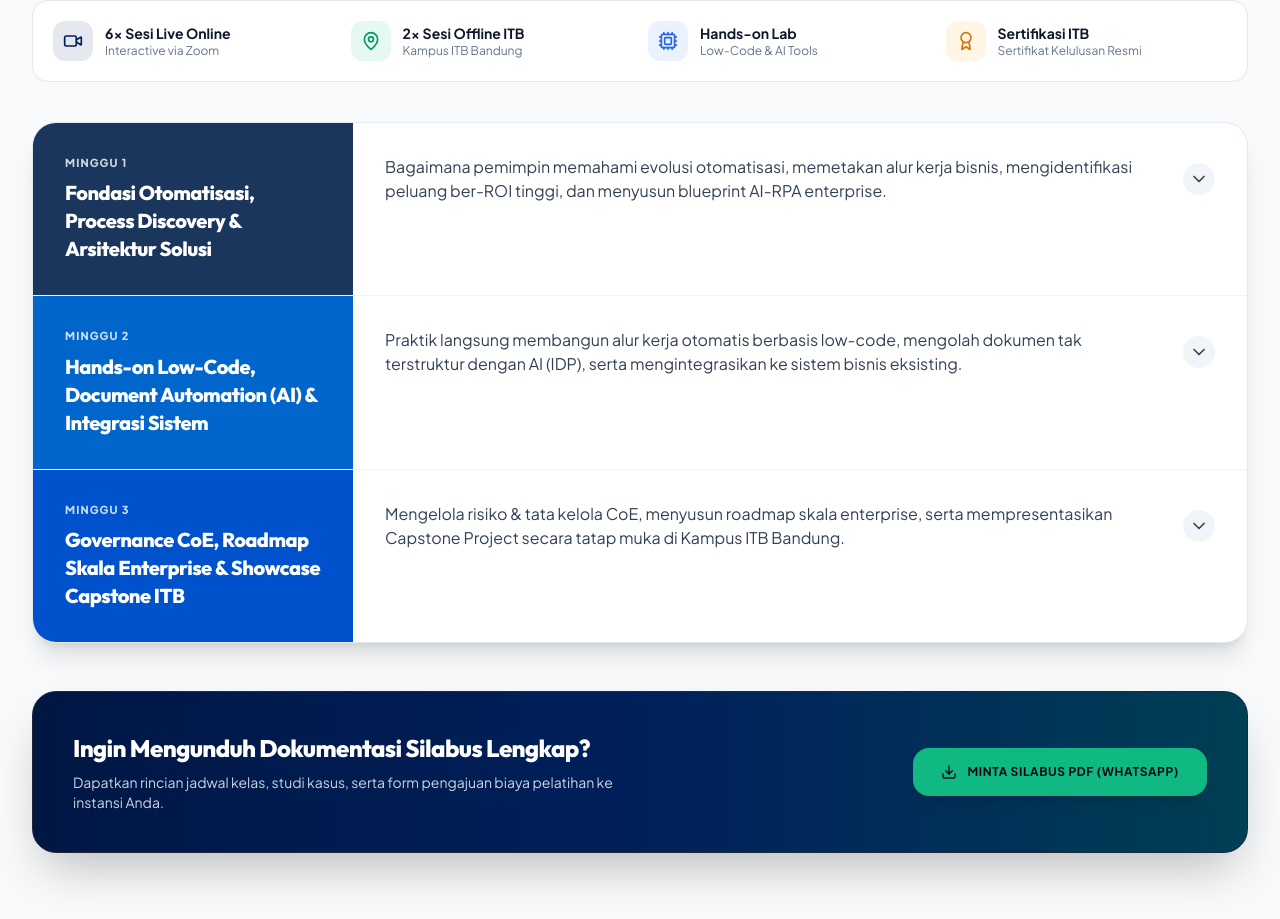
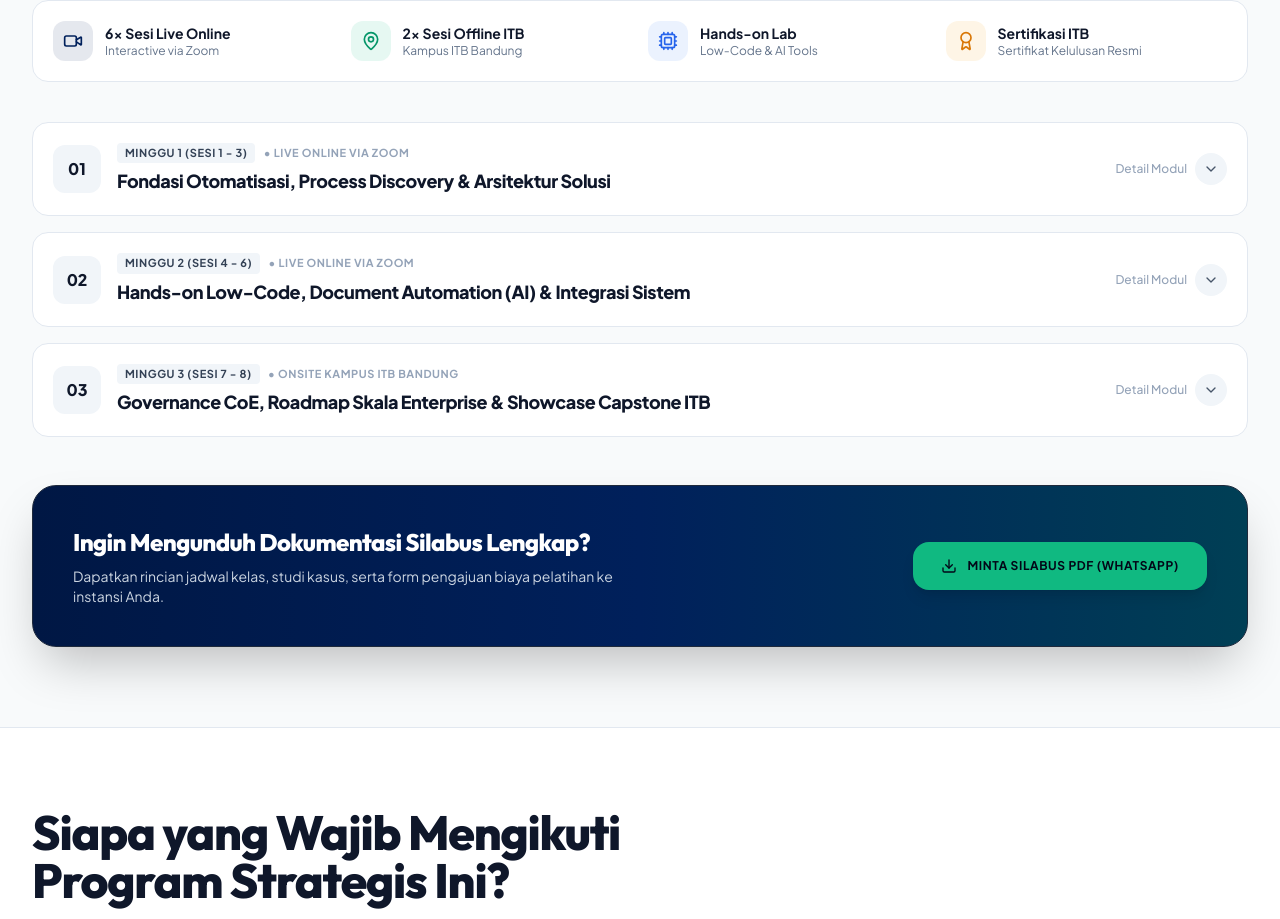
Before and after one commit to Jundihd/websitesinaptik-ibpa, a React (Vite) app: page / in a window 1280 px wide. Shown: the part 1840-2759 px from the top of the page. Built offline with nearby package versions, Linux system fonts and the light colour scheme.

Commit message:
rework kurikulum v3

```diff
--- a/src/components/CurriculumSection.jsx
+++ b/src/components/CurriculumSection.jsx
@@ -1,5 +1,5 @@
 import React, { useState } from 'react';
-import { Video, MapPin, Award, ChevronDown, Cpu, Download, Sparkles, Layers } from 'lucide-react';
+import { Video, MapPin, Award, ChevronDown, Cpu, Download, Layers, CheckCircle2 } from 'lucide-react';
 import { useLanguage } from '../context/LanguageContext';
 
 export const CurriculumSection = ({ onOpenWhatsapp }) => {
@@ -65,63 +65,59 @@ export const CurriculumSection = ({ onOpenWhatsapp }) => {
           </div>
         </div>
 
-        {/* Single Unified 3-Phase Container Card (Exact Match to User Reference Screenshot) */}
-        <div className="rounded-3xl border border-slate-200/90 shadow-xl bg-white overflow-hidden divide-y divide-slate-100">
+        {/* Daftar Minggu — kartu horizontal panjang per minggu, sekali expand */}
+        <div className="space-y-4">
           {curriculumPhases.map((phaseData, idx) => {
             const isOpen = openPhase === idx;
-
-            // Distinct blue shades matching reference screenshot
-            const sidebarColors = [
-              'bg-[#1B365D]', // Phase 1: Deep Navy Blue
-              'bg-[#0066CC]', // Phase 2: Vibrant Blue
-              'bg-[#0052CC]'  // Phase 3: Royal Blue
-            ];
 
             return (
               <div
                 key={idx}
-                className={`flex flex-col md:flex-row transition-all duration-200 ${
-                  isOpen ? 'bg-slate-50/50' : 'bg-white'
+                className={`rounded-2xl border bg-white overflow-hidden transition-all duration-200 ${
+                  isOpen ? 'border-[#00205B] shadow-md' : 'border-slate-200 hover:border-slate-300 shadow-xs'
                 }`}
               >
-                {/* Left Sidebar Block — per Minggu */}
-                <div
-                  className={`${sidebarColors[idx % sidebarColors.length]} text-white p-6 md:p-8 md:w-80 shrink-0 flex flex-col justify-center`}
+                <button
+                  onClick={() => setOpenPhase(isOpen ? null : idx)}
+                  className="w-full flex items-center gap-3 sm:gap-4 p-4 sm:p-5 text-left cursor-pointer focus:outline-none"
                 >
-                  <div className="space-y-2">
-                    <div className="text-[11px] font-black uppercase tracking-widest text-white/80">
-                      {phaseData.weeks}
+                  <div className={`w-12 h-12 rounded-xl flex items-center justify-center font-extrabold text-base shrink-0 transition-colors ${
+                    isOpen ? 'bg-[#00205B] text-white' : 'bg-slate-100 text-slate-900'
+                  }`}>
+                    {String(idx + 1).padStart(2, '0')}
                   </div>
-
-                    <h3 className="text-lg sm:text-xl font-extrabold tracking-tight text-white leading-snug">
+                  <div className="flex-1 min-w-0">
+                    <div className="flex items-center gap-2 flex-wrap text-[11px] font-bold uppercase tracking-wider">
+                      <span className="bg-slate-100 text-slate-700 px-2 py-0.5 rounded">
+                        {phaseData.weeks} ({phaseData.sessionRange})
+                      </span>
+                      <span className="text-slate-400">• {phaseData.format}</span>
+                    </div>
+                    <div className="text-base sm:text-lg font-extrabold text-slate-900 tracking-tight mt-1 leading-snug">
                       {phaseData.title}
-                    </h3>
                     </div>
                   </div>
+                  <div className="flex items-center gap-2 shrink-0">
+                    <span className="hidden sm:block text-xs text-slate-400 font-medium whitespace-nowrap">
+                      {isOpen ? t.curriculum.hideDetail : t.curriculum.viewDetail}
+                    </span>
+                    <div className={`w-8 h-8 rounded-full flex items-center justify-center shrink-0 transition-all duration-200 ${
+                      isOpen ? 'rotate-180 bg-[#00205B]/10 text-[#00205B]' : 'bg-slate-100 text-slate-600'
+                    }`}>
+                      <ChevronDown className="w-4 h-4" />
+                    </div>
+                  </div>
+                </button>
 
-                {/* Right Interactive Teaser Row */}
-                <div className="flex-1 p-6 md:p-8 flex flex-col justify-between">
-                  <button
-                    onClick={() => setOpenPhase(isOpen ? null : idx)}
-                    className="w-full text-left flex items-center justify-between gap-6 cursor-pointer focus:outline-none group"
-                  >
-                    <p className="text-sm sm:text-base text-slate-700 font-normal leading-relaxed pr-2">
+                {isOpen && (
+                  <div className="px-4 sm:px-5 pb-5 pt-4 border-t border-slate-100 bg-slate-50/60 space-y-4">
+                    <p className="text-xs sm:text-sm text-slate-600 leading-relaxed">
                       {phaseData.teaser}
                     </p>
 
-                    <div className={`w-8 h-8 rounded-full flex items-center justify-center bg-slate-100 group-hover:bg-slate-200 text-slate-700 shrink-0 transition-transform duration-200 ${
-                      isOpen ? 'rotate-180 bg-[#00205B]/10 text-[#00205B]' : ''
-                    }`}>
-                      <ChevronDown className="w-5 h-5" />
-                    </div>
-                  </button>
-
-                  {/* Expandable detail: sesi, metode, + materi — sekali expand */}
-                  {isOpen && (
-                    <div className="mt-6 pt-6 border-t border-slate-200 animate-fade-in space-y-4">
-                      {/* Sesi & Metode */}
+                    {/* Jumlah sesi & metode */}
                     <div className="grid grid-cols-1 sm:grid-cols-2 gap-3">
-                        <div className="flex items-center gap-3 p-3 rounded-xl bg-slate-50 border border-slate-200">
+                      <div className="flex items-center gap-3 p-3 rounded-xl bg-white border border-slate-200">
                         <div className="w-9 h-9 rounded-lg bg-[#00205B]/10 text-[#00205B] flex items-center justify-center shrink-0">
                           <Layers className="w-5 h-5" />
                         </div>
@@ -132,7 +128,7 @@ export const CurriculumSection = ({ onOpenWhatsapp }) => {
                           <div className="text-sm font-bold text-slate-900">{phaseData.sessionRange}</div>
                         </div>
                       </div>
-                        <div className="flex items-center gap-3 p-3 rounded-xl bg-slate-50 border border-slate-200">
+                      <div className="flex items-center gap-3 p-3 rounded-xl bg-white border border-slate-200">
                         <div className="w-9 h-9 rounded-lg bg-emerald-500/10 text-emerald-600 flex items-center justify-center shrink-0">
                           {phaseData.formatType === 'onsite' ? <MapPin className="w-5 h-5" /> : <Video className="w-5 h-5" />}
                         </div>
@@ -145,22 +141,22 @@ export const CurriculumSection = ({ onOpenWhatsapp }) => {
                       </div>
                     </div>
 
-                      <div className="text-xs font-extrabold uppercase tracking-wider text-slate-900 flex items-center gap-2">
-                        <Sparkles className="w-4 h-4 text-emerald-600" />
-                        <span>{t.curriculum.keyTopics || "Yang akan Anda pelajari (Highlights):"}</span>
+                    <div className="text-[11px] font-extrabold uppercase tracking-wider text-slate-500">
+                      {t.curriculum.keyTopics}
                     </div>
-
-                      <ul className="space-y-3">
+                    <div className="flex flex-wrap gap-2">
                       {phaseData.learnItems.map((item, itemIdx) => (
-                          <li key={itemIdx} className="flex items-start gap-3 text-xs sm:text-sm text-slate-600 leading-relaxed">
-                            <span className="w-2 h-2 rounded-full bg-[#00205B] mt-2 shrink-0" />
-                            <span>{item}</span>
-                          </li>
+                        <span
+                          key={itemIdx}
+                          className="inline-flex items-center gap-1.5 text-xs text-slate-700 bg-white border border-slate-200 rounded-lg px-2.5 py-1.5"
+                        >
+                          <CheckCircle2 className="w-3.5 h-3.5 text-emerald-600 shrink-0" />
+                          {item}
+                        </span>
                       ))}
-                      </ul>
+                    </div>
                   </div>
                 )}
-                </div>
               </div>
             );
           })}
```
Lines whose indentation alone changed are shown as unchanged.
